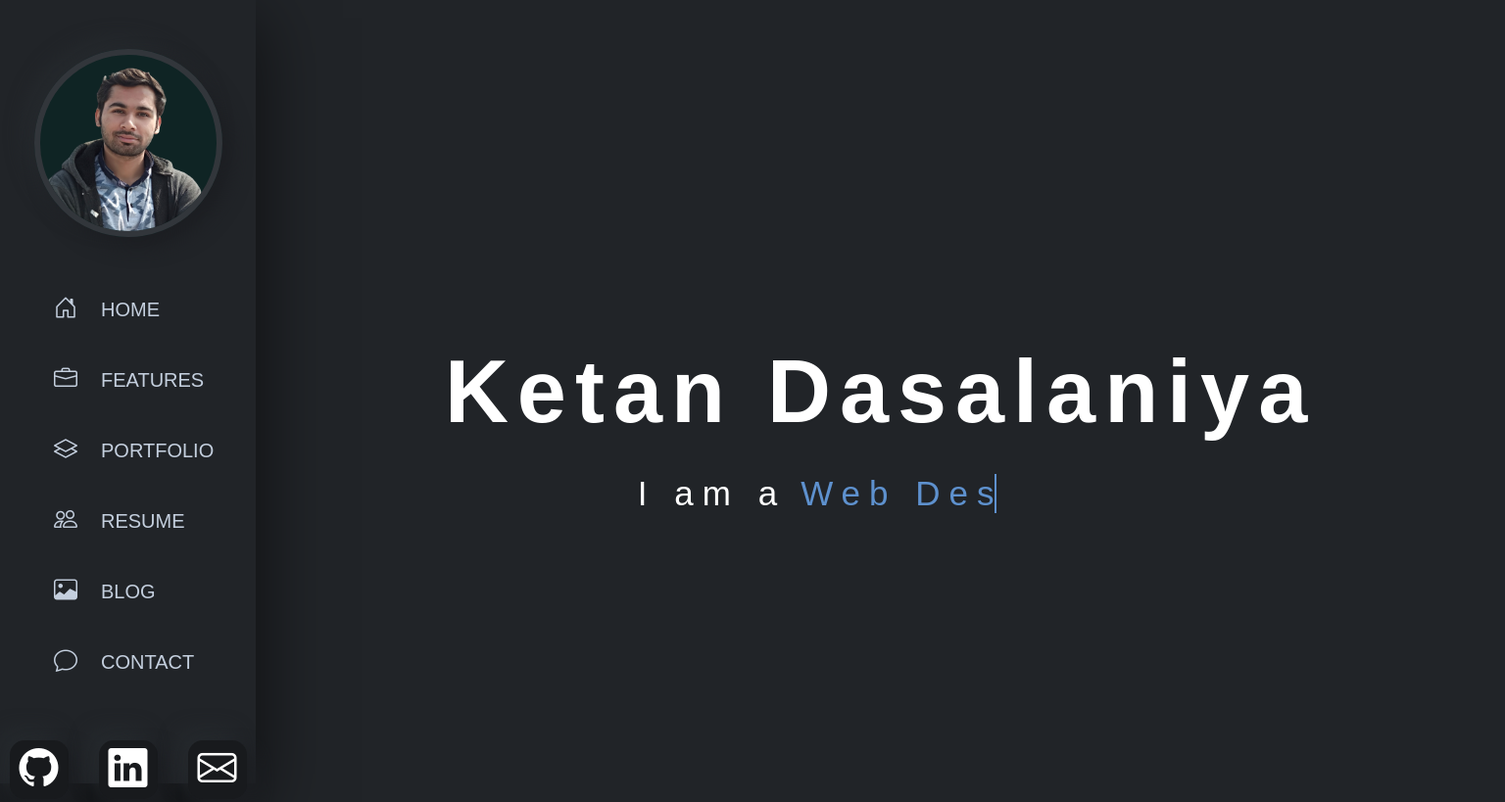
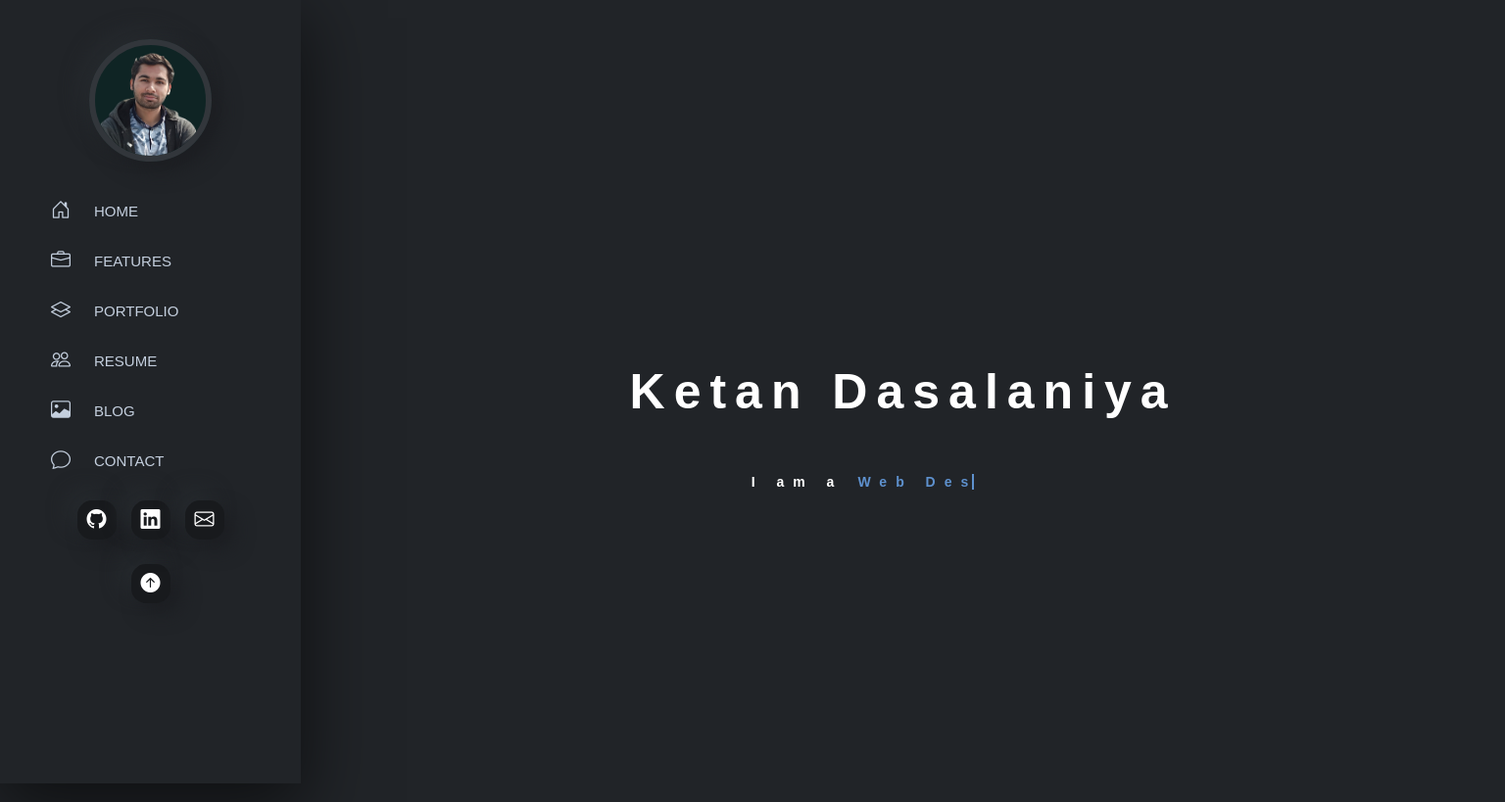
Before and after one commit to ketandasalaniya/clock.github.io, a plain HTML site: page index.html in a window 1536 px wide. Shown: the top 819 px of the page at 98% size. Drawn offline with nearby package versions, Linux system fonts and the light colour scheme.

Commit message:
Making Home Page & Side Bar Responsive

```diff
--- a/style.css
+++ b/style.css
@@ -67,6 +67,42 @@ body {
     position: inherit;
 }
 
+@media only screen and (min-width: 1366px) {
+    .nav-section {
+        height: 100vh;
+        min-height: 100vh;
+        width: 20%;
+        background-color: #212428;
+        position: fixed;
+        box-shadow: var(--shadow-3);
+        display: block;
+        float: left;
+    }
+
+    .left-nav-style {
+        padding: 40px 30px 20px;
+        display: flex;
+        justify-content: center;
+    }
+
+    .profile-image {
+        height: 125px;
+        width: 125px;
+        border-radius: 50%;
+        background-color: rgb(15, 36, 36);
+        box-shadow: var(--shadow-1);
+    }
+
+    .profile-image img {
+        height: 125px;
+        width: 125px;
+        border-radius: 50%;
+        border: 6px solid #32363b;
+        object-fit: cover;
+        position: inherit;
+    }
+}
+
 /* ========== SIDEBAR MENU ========== */
 
 .nav-section .menu-text ul {
@@ -106,6 +142,44 @@ body {
     font-size: 24px;
 }
 
+@media only screen and (min-width: 1366px) {
+    .nav-section .menu-text ul {
+        margin: 8px 32px;
+    }
+
+    .nav-section .menu-text ul li {
+        width: 100%;
+        height: auto;
+        padding: 10px 0px;
+        margin: 8px 0px;
+    }
+
+    .nav-section .menu-text ul li:hover {
+        background: #181a1d;
+        border-radius: 5px;
+    }
+
+    .nav-section .menu-text ul li a {
+        width: 100%;
+        height: auto;
+        transition: all 0.4s ease;
+    }
+
+    .nav-section .menu-text ul li a span {
+        color: var(--font-color-primary);
+        font-family: var(--font-secondary);
+        font-weight: 400;
+        font-size: 15px;
+    }
+
+    .nav-section .menu-text ul li i {
+        width: 100%;
+        height: auto;
+        color: var(--font-color-primary);
+        margin: 20px;
+        font-size: 20px;
+    }
+}
 
 /* ========== SOCIAL ICONS ========== */
 .nav-section .social {
@@ -159,6 +233,61 @@ body {
     background: #181a1d;
     transform: translateY(-7px);
     transition: all 0.3s ease;
+}
+
+@media only screen and (min-width: 1366px) {
+    .nav-section .social {
+        min-width: 100%;
+        color: #fff;
+        font-size: 20px;
+        display: flex;
+        justify-content: center;
+        gap: 15px;
+        margin-top: 20px;
+    }
+
+    .nav-section .social a {
+        width: 40px;
+        height: 40px;
+        border-radius: 15px;
+        background: #181a1d;
+        color: var(--font-color);
+        box-shadow: var(--shadow-1);
+        display: flex;
+        justify-content: center;
+        align-items: center;
+    }
+
+    .nav-section .social a:hover {
+        background: #181a1d;
+        transform: translateY(-7px);
+        transition: all 0.3s ease;
+    }
+
+    .nav-section .top-button {
+        width: 40px;
+        height: 40px;
+        border-radius: 15px;
+        background: #181a1d;
+        color: var(--font-color);
+        box-shadow: var(--shadow-1);
+        display: flex;
+        justify-content: center;
+        align-items: center;
+        margin: 25px auto;
+    }
+
+    .nav-section .top-button a {
+        color: #fff;
+        font-size: 20px;
+        text-align: center;
+    }
+
+    .nav-section .top-button:hover {
+        background: #181a1d;
+        transform: translateY(-7px);
+        transition: all 0.3s ease;
+    }
 }
 
 /* =============== HOME PAGE =============== */
@@ -234,6 +363,80 @@ body {
         left: 0%;
     }
 }
+
+@media only screen and (min-width: 1366px) {
+    #home {
+        width: 80%;
+        height: 100vh;
+        float: right;
+        letter-spacing: 9px;
+    }
+
+    #home .heading {
+        display: flex;
+        justify-content: center;
+        align-items: center;
+        width: 100%;
+        height: 100vh;
+    }
+
+    #home .heading h1 {
+        color: #fff;
+        font-family: var(--font-secondary);
+        font-size: 50px;
+        line-height: 1.29;
+        margin: 30px 0;
+        text-align: center;
+    }
+
+    .wrapper {
+        display: inline-flex;
+        position: absolute;
+        top: 58%;
+        margin: 20px 0;
+    }
+
+    .wrapper .static-txt {
+        color: #fff;
+        font-family: var(--font-primary);
+        font-size: 14px;
+        font-weight: 600;
+    }
+
+    .dynamic-txt {
+        content: "";
+        color: #5e91ce;
+        font-family: var(--font-primary);
+        font-size: 14px;
+        font-weight: 600;
+        position: relative;
+    }
+
+    .text.dynamic-txt:before {
+        content: "";
+        position: absolute;
+        top: 0;
+        left: 0;
+        height: 100%;
+        width: 100%;
+        background-color: var(--body-bg);
+        border-left: 2px solid;
+        animation: animate 4s steps(12) infinite;
+    }
+
+    @keyframes animate {
+
+        40%,
+        60% {
+            left: calc(100% + 10px);
+        }
+
+        100% {
+            left: 0%;
+        }
+    }
+}
+
 
 /* =============== FEATURES SECTION =============== */
 
```
